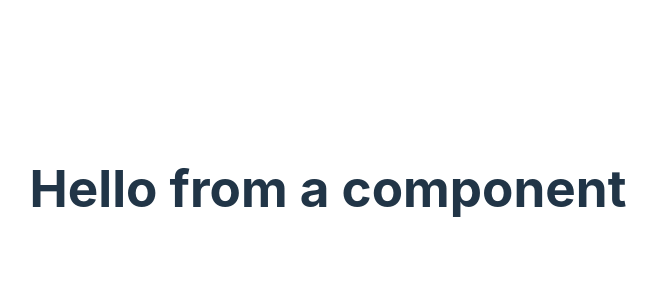
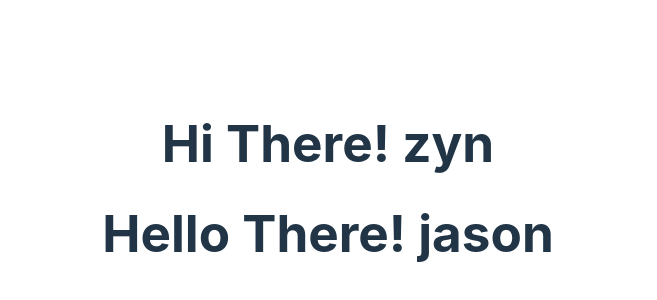
Before and after one commit to EricYanNaing/react-lessons, a React (Vite) app: page / in a window 1280 px wide. Shown: the part 212-512 px from the top of the page, without its empty margins (312-969 px from the left). Built offline with nearby package versions, Linux system fonts and the light colour scheme.

Commit message:
reuseable components

```diff
--- a/src/App.jsx
+++ b/src/App.jsx
@@ -1,15 +1,16 @@
-import { useState } from 'react'
-import './App.css'
-import Hello from './components/Hello'
+import { useState } from "react";
+import "./App.css";
+import Hello from "./components/Hello";
 
 function App() {
-  const [count, setCount] = useState(0)
+  const [count, setCount] = useState(0);
 
   return (
     <div className="App">
-      <Hello />
+      <Hello name="zyn" message="Hi There" />
+      <Hello name="jason" message="Hello There" />
     </div>
-  )
+  );
 }
 
-export default App
+export default App;
--- a/src/components/Hello.jsx
+++ b/src/components/Hello.jsx
@@ -1,4 +1,14 @@
-function Hello() {
-  return <h1>Hello from a component</h1>;
+const name = "zyn";
+
+function displaymessage(data) {
+  return data;
+}
+
+function Hello(props) {
+  return (
+    <h1>
+      {props.message}! {props.name}
+    </h1>
+  );
 }
 export default Hello;
```
